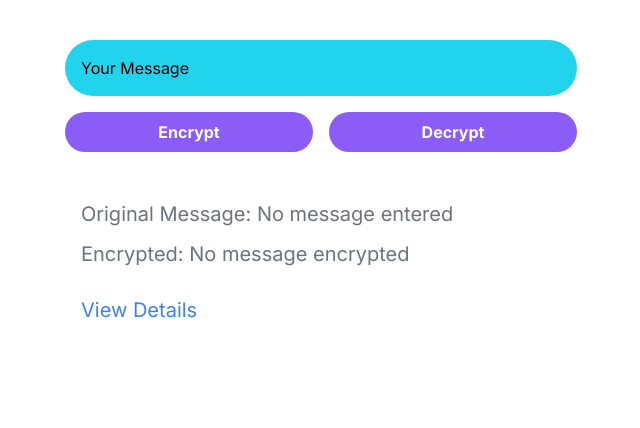
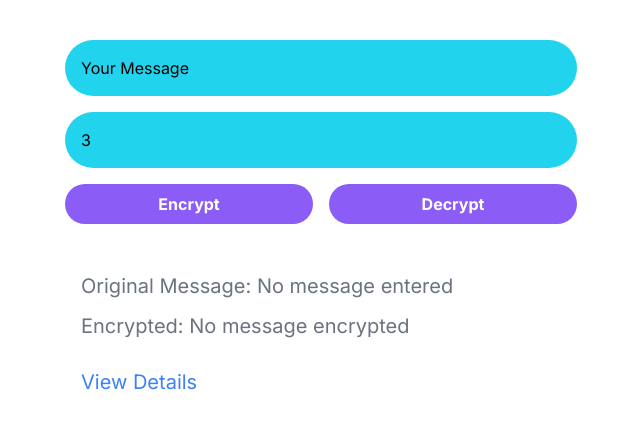
Before and after one commit to Alujack/math-rsa-project, a Next.js app: page /caesarCiper in a window 1280 px wide. Shown: the top 428 px of the page, without its empty margins (319-959 px from the left). Built offline with nearby package versions, Linux system fonts and the light colour scheme.

Commit message:
feature(caesarciper) : user input shift

```diff
--- a/src/app/caesarCiper/page.jsx
+++ b/src/app/caesarCiper/page.jsx
@@ -5,12 +5,13 @@ import CaesarCipher from '@/libs/caesorCiperEncryptDecrypt';
 
 export default function HomePage() {
   const [message, setMessage] = useState('');
+  const [shift, setShift] = useState(3); // Default shift value
   const [encrypted, setEncrypted] = useState('');
   const [decrypted, setDecrypted] = useState('');
   const [showDetails, setShowDetails] = useState(false);
   const [showEncrypted, setShowEncrypted] = useState(true);
 
-  const caesarCipher = new CaesarCipher(3);
+  const caesarCipher = new CaesarCipher(shift);
 
   const handleEncrypt = () => {
     playSound();
@@ -41,6 +42,14 @@ export default function HomePage() {
         onChange={(e) => setMessage(e.target.value)}
         placeholder="Your Message"
         className="w-full max-w-lg p-4 rounded-full text-black bg-cyan-400 placeholder-black"
+      />
+
+      <input
+        type="number"
+        value={shift}
+        onChange={(e) => setShift(Number(e.target.value))}
+        placeholder="Shift"
+        className="w-full max-w-lg mt-4 p-4 rounded-full text-black bg-cyan-400 placeholder-black"
       />
 
       <div className="flex flex-col sm:flex-row sm:space-x-4 mt-4 w-full max-w-lg">
@@ -79,7 +88,7 @@ export default function HomePage() {
         </button>
         {showDetails && (
           <div className="mt-4">
-            <p className="text-gray-500 dark:text-gray-400">Shift: {caesarCipher.shift}</p>
+            <p className="text-gray-500 dark:text-gray-400">Shift: {shift}</p>
           </div>
         )}
       </div>
```
